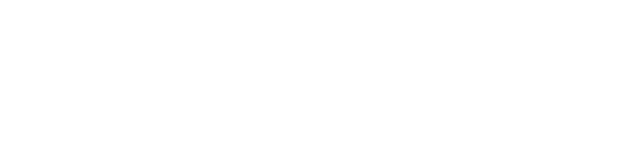
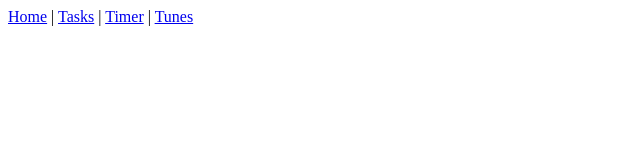
Before and after one commit to adamegbert3/Desk_Study, a plain HTML site: page timer.html in a window 1280 px wide. Shown: the whole page, without its empty margins (0-640 px from the left). Drawn offline with Linux system fonts and the light colour scheme.

Commit message:
Nav links

```diff
--- a/timer.html
+++ b/timer.html
@@ -7,6 +7,16 @@
     <link rel="stylesheet" href="styles/style.css">
 </head>
 <body>
+    <header>
+        <nav>
+            <nav>
 
+                <a href="index.html">Home</a> |
+                <a href="tasks.html">Tasks</a> |
+                <a href="timer.html">Timer</a> |
+                <a href="Tunes.html">Tunes</a>
+            </nav>
+        </nav>
+    </header>
 </body>
 </html>
```
